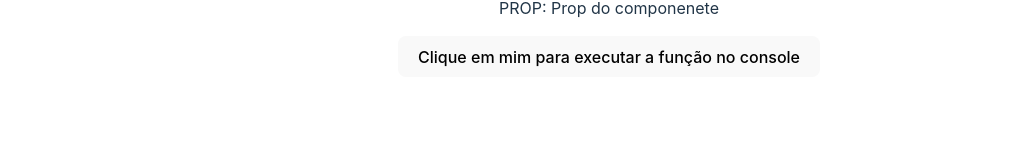
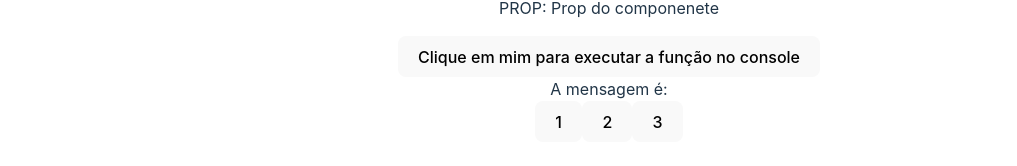
Before and after one commit to fh3mrique/EstudosReact, a React (Vite) app in the folder 03 - AVANCANDO EM REACT/avancando/: page / in a window 1280 px wide. Shown: the part 3702-3868 px from the top of the page, without its empty margins (31-1048 px from the left). Before the commit the page ends 3819 px from the top, so only its background shows below. Built offline with nearby package versions, Linux system fonts and the light colour scheme.

Commit message:
Stete lift

```diff
--- a/03 - AVANCANDO EM REACT/avancando/src/App.jsx
+++ b/03 - AVANCANDO EM REACT/avancando/src/App.jsx
@@ -1,3 +1,4 @@
+import { useState } from "react";
 import "./App.css";
 
 import kokouNoHitoImg from "./assets/kokou.jpg";
@@ -9,6 +10,8 @@ import MostrarNomeUsuario from "./components/MostrarNomeUsuario";
 import RenderLista from "./components/RenderLista";
 import RenderizacaoCondicional from "./components/RenderizacaoCondicional";
 import SmathPhone from "./components/SmathPhone";
+import Mensagem from "./components/Mensagem";
+import MudaMensagewmState from "./components/MudaMensagewmState";
 
 function App() {
   /*Essa é a representação de uma lista de dados vindos de uma API */
@@ -21,6 +24,11 @@ function App() {
 
   function mostrarMensagem(){
     alert("Você clicou no botao")
+  }
+
+  const [mensagem, setMensagem] = useState("");
+  const manipularMensagem = (msg) =>{
+    setMensagem(msg)
   }
 
   return (
@@ -82,6 +90,10 @@ function App() {
 
       {/* Função passada como prop */}
       <ExecutarFuncao myFunction = {mostrarMensagem}/>
+
+      {/* State lift */}
+      <Mensagem msg={mensagem}/>
+      <MudaMensagewmState handleMessage ={manipularMensagem}/>
     </>
   );
 }
--- /dev/null
+++ b/03 - AVANCANDO EM REACT/avancando/src/components/Mensagem.jsx
@@ -0,0 +1,11 @@
+import React from 'react'
+
+const Mensagem = ({msg})=> {
+  return (
+    <div>
+        A mensagem é: {msg}
+    </div>
+  )
+}
+
+export default Mensagem
--- /dev/null
+++ b/03 - AVANCANDO EM REACT/avancando/src/components/MudaMensagewmState.jsx
@@ -0,0 +1,15 @@
+import React from 'react'
+
+const MudaMensagewmState = ({handleMessage}) => {
+
+    const messagens = ["Olá", "Oi tudo bom", "Hello"]
+  return (
+    <div>
+        <button onClick={()=>handleMessage(messagens[0])}>1</button>
+        <button onClick={()=>handleMessage(messagens[1])}>2</button>
+        <button onClick={()=>handleMessage(messagens[2])}>3</button>
+    </div>
+  )
+}
+
+export default MudaMensagewmState
```
